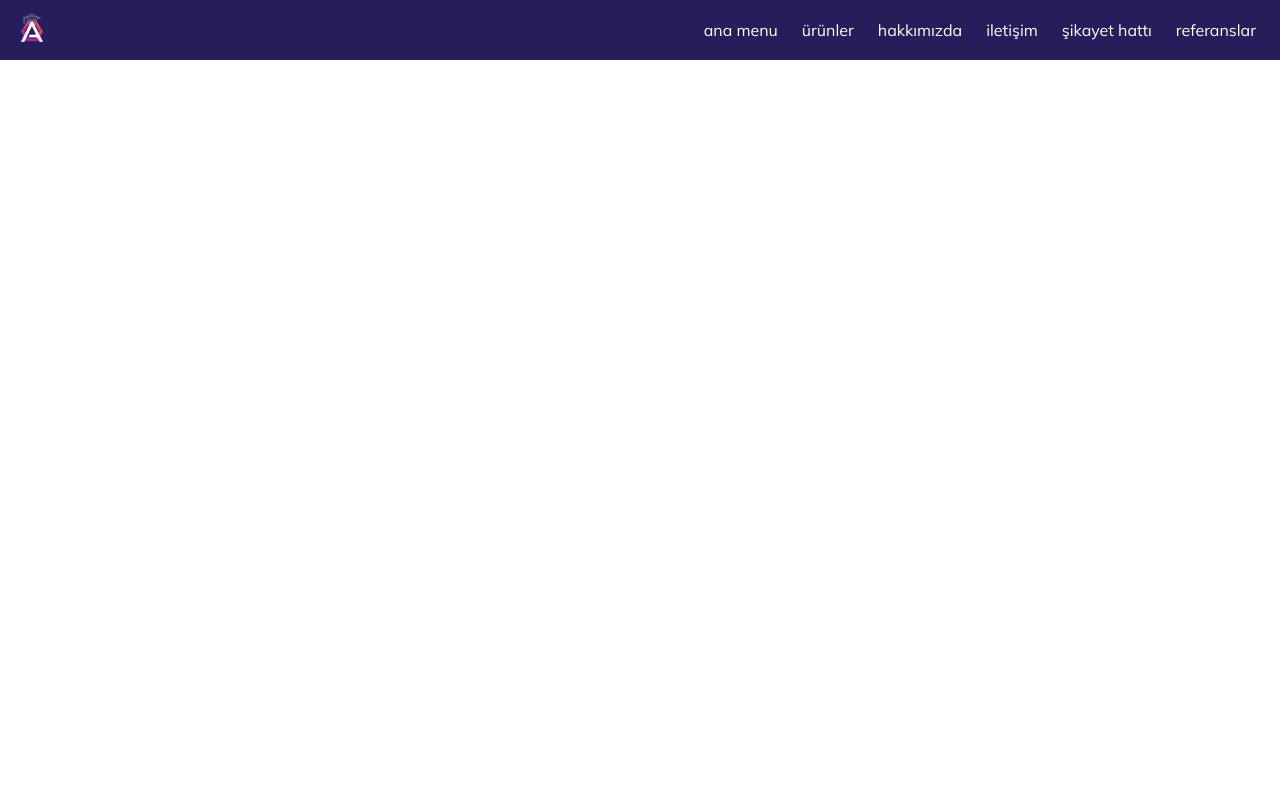
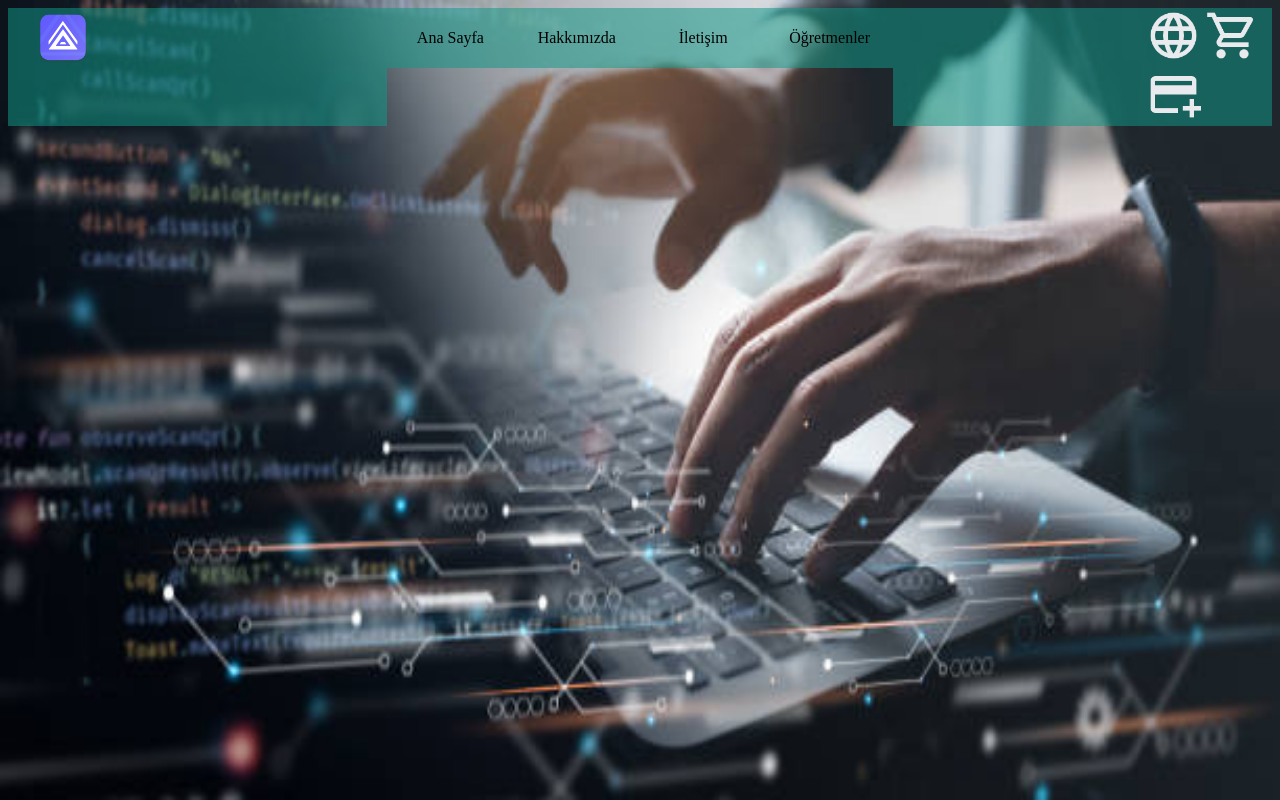
Before and after one commit to serdkan/ortak, a website: page burak/index.html in a window 1280 px wide. Drawn offline with Linux system fonts and the light colour scheme.

Commit message:
burak odev

```diff
--- a/burak/index.html
+++ b/burak/index.html
@@ -1,38 +1,25 @@
-
-
 <!DOCTYPE html>
 <html lang="en">
 <head>
     <meta charset="UTF-8">
-        <title>Menu Example</title>
     <meta name="viewport" content="width=device-width, initial-scale=1.0">
+    <title></title>
     <link rel="stylesheet" href="style.css">
+
 </head>
 <body>
-        <div class="menu__wrapper">
-            <div class="menu__bar">
-                <a
-                    href="#"
-                    title="Logo"
-                >
-                    <img
-                        class="logo"
-                        src="../menu-01/assets/atheros_learning_logo.png"
-                        title='Logo'
-                        alt='Logo'
-                    >
-                </a>
-                <img
-                    class="menu-icon"
-                    src="assets/burger-menu.svg"
-                    title='Burger Menu'
-                    alt='Burger Menu'
-                >
-                <ul id="menu" class="navigation">
-
-                </ul>
+    <div class="container">
+        <div class="item1"><img class="img" src="../sidebar-01/assets/logo.svg" alt=""></div>
+        <div class="item2"></div>
+        <div class="item">Ana Sayfa</div>
+        <div class="item">Hakkımızda</div>
+        <div class="item">İletişim</div>
+        <div class="item">Öğretmenler</div>
+        <div class="item3"></div>
+        <div class="item4"><img class="img2" src="../burak/language_24dp_E8EAED_FILL0_wght400_GRAD0_opsz24.png">
+        <img class="img2" src="../burak/shopping_cart_24dp_E8EAED_FILL0_wght400_GRAD0_opsz24.png" >
+        <img class="img2" src="../burak/add_card_24dp_E8EAED_FILL0_wght400_GRAD0_opsz24.png">
         </div>
     </div>
-        <script src="script2.js"></script>
 </body>
 </html>
--- a/burak/script2.js
+++ /dev/null
@@ -1,5 +0,0 @@
-let menus = ["ana menu" , "ürünler" , "hakkımızda" , "iletişim" , "şikayet hattı" , "referanslar"];
-
-for(let data of menus){
-    document.getElementById("menu").innerHTML += `<li>${data}</li> `
-}
--- a/burak/style.css
+++ b/burak/style.css
@@ -1,137 +1,52 @@
-
-@import url('https://fonts.googleapis.com/css2?family=Mulish&display=swap');
-
-:root {
-    --primary: #FF9950; ;
-    --primary-hover: #CD7D7C;
-    --secondary: #EFD0F8;
-    --secondary-hover: #B8A1D9;
-    --aura: #9265CA80;
-    --background: #261E5A;
-    --navbar-height: 3.75rem;
+body{
+   background-color: #1925;
+   background-image: url("../burak/istockphoto-1439425791-612x612.jpg");
+   background-repeat: no-repeat;
+   background-size: 100% 100%;
+   background-attachment: fixed;
 }
 
-* {
-    margin: 0;
-    padding: 0;
-    box-sizing: border-box;
-    font-family: Mulish, sans-serif;
+.container
+{
+   display: grid;
+   grid-template-columns: 1fr 2fr 1fr 1fr 1fr 1fr 2fr 1fr;
 }
 
-.background {
-    display: block;
-    width: 100vw;
-    height: 100vh;
-    background-image: url(assets/universe.jpg);
-    opacity: 0.5;
-    z-index: -1;
-    background-size: cover;
-    background-repeat: no-repeat;
+.item{
+   background-color: #1988;
+   height: 60px;
+   line-height: 60px;
+   text-align: center;
+   transition: 0.6s;
 }
 
-.menu__wrapper {
-    display: flex;
-    position: relative;
-    flex-direction: row;
-    z-index: 2;
+.item1{
+   background-color: #1988;
 }
 
-.menu__bar {
-    position: fixed;
-    width: 100%;
-    display: flex;
-    justify-content: space-between;
-    align-items: center;
-    flex-direction: row;
-    padding-right: 1.5rem;
-    gap: 2rem;
-    background-color: var(--background);
-    height: 3.75rem;
+.item2{
+   background-color: #1988;
 }
 
-.menu-icon {
-    cursor: pointer;
-    display: flex;
+.item3{
+   background-color: #1988;
 }
 
-.navigation {
-    display: flex;
-    flex-direction: row;
-    list-style-type: none;
-    gap: 1.5rem;
-    padding: 0;
-    background-color: var(--background);
+.item4{
+   background-color: #1988;
 }
 
-.logo {
-    margin-left: 1rem;
-    width: 2rem;
-    height: 2rem;
-    cursor: pointer;
-    isolation: isolate;
+.item:hover{
+   background-color: rgba(18, 226, 202, 0.533);
+   transition: 0.6s;
 }
 
-@keyframes fade {
-    0% { opacity: 0 }
-    100% { opacity: 1 }
+.img{
+  margin-top: 5px;
+  margin-left: 30px;
+  width: 50px;
 }
 
-.navigation > li {
-  display: flex;
-  position: relative;
-  padding: 0;
-  color: white;
-  cursor: pointer;
-  width: max-content;
-  transition: all 0.2s;
-}
-
-.navigation > li:hover {
-    color: var(--primary)
-}
-
-.navigation > li::after {
-  content: '';
-  position: absolute;
-  width: 100%;
-  transform: scaleX(0);
-  height: 0.125rem;
-  bottom: -0.3rem;
-  left: 0;
-  background: linear-gradient(90deg, var(--background), var(--primary), var(--background));
-  transform-origin: bottom center;
-  transition: transform 0.3s ease-out;
-}
-
-.navigation > li:hover::after {
-  transform: scaleX(1);
-  transform-origin: bottom center;
-}
-
-@media (min-width: 600px) {
-    .menu-icon {
-        display: none;
-    }
-}
-
-@media (max-width: 600px) {
-    .navigation {
-        display: none;
-    }
-    .menu-icon {
-        display: block;
-    }
-
-    .navigation--mobile {
-        top: var(--navbar-height);
-        position: absolute;
-        display: flex;
-        padding: 1.25rem;
-        background-color: var(--background);
-        width: 100%;
-        height: calc(100vh - var(--navbar-height));
-        gap: 0.5rem;
-        flex-direction: column;
-        animation: fade 1s ease-in 1 forwards;
-    }
-}
+.img2{
+   width: 55px;
+ }
```
Also changed, not shown: burak.odev.html (added, +11 -0 lines), burak.odev.js (added, +40 -0 lines), burak/add_card_24dp_E8EAED_FILL0_wght400_GRAD0_opsz24.png (added), burak/istockphoto-1439425791-612x612.jpg (added), burak/language_24dp_E8EAED_FILL0_wght400_GRAD0_opsz24.png (added), burak/shopping_cart_24dp_E8EAED_FILL0_wght400_GRAD0_opsz24.png (added). Lines whose indentation alone changed are shown as unchanged.
